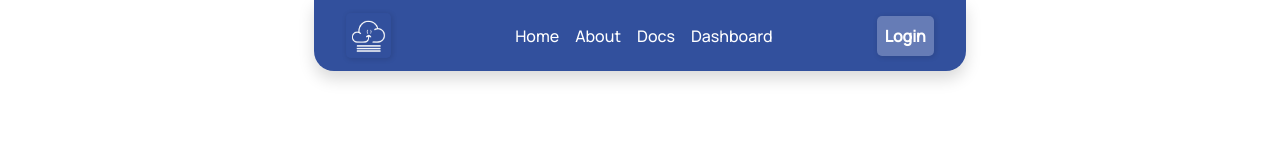
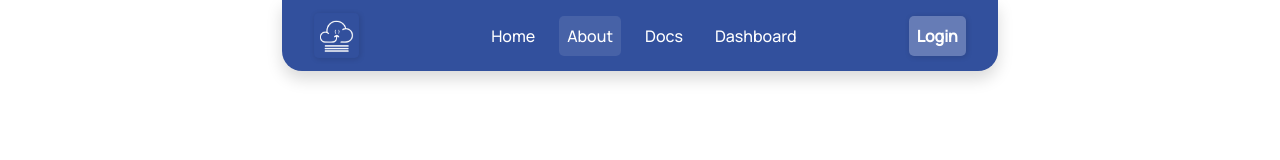
Before and after one commit to Hanif-adedotun/voltex, a React app in the folder voltex_react-app/: page /about in a window 1280 px wide. Shown: the top 160 px of the page. Built offline with nearby package versions, Linux system fonts and the light colour scheme; no server answers.

Commit message:
nav active and hover fixed

```diff
--- a/voltex_react-app/package.json
+++ b/voltex_react-app/package.json
@@ -48,5 +48,5 @@
       "last 1 safari version"
     ]
   },
-  "proxy": "http://localhost:8080/"
+  "proxy": "http://localhost:5000/"
 }
--- a/voltex_react-app/src/components/Dashboard/dashboard.js
+++ b/voltex_react-app/src/components/Dashboard/dashboard.js
@@ -75,7 +75,7 @@ import LogoAlt from "../images/logo2.png";
         document.title = "Dashboard - Voltex";
         // console.log( "User in local storage"+localStorage.getItem("user"));
         // console.log( "Table in local storage"+localStorage.getItem("table"));
-
+        this.props.setKey();
         let user = localStorage.getItem("user");
         let table = localStorage.getItem("table");
 
--- a/voltex_react-app/src/components/Navigation/nav.css
+++ b/voltex_react-app/src/components/Navigation/nav.css
@@ -13,9 +13,16 @@
 }
 .nav-l{
   color: white !important;
+  margin: auto .5em;
+  border-radius:  5px;
 }
 .nav-l:hover{
- border-bottom: 2px solid var(--primary) !important;
+  box-shadow: 1px 1px 5px 1px rgba(0, 0, 0, 0.2);
+}
+.nav-active{
+  background-color: rgba(255, 255, 255, 0.1);
+
+  color: white !important;
 }
 .nav-p{
   background-color: rgba(255, 255, 255, 0.25);
--- a/voltex_react-app/src/components/Navigation/nav.js
+++ b/voltex_react-app/src/components/Navigation/nav.js
@@ -1,7 +1,6 @@
 import React from 'react';
 import {Switch, Route, BrowserRouter as Router} from 'react-router-dom';
 import {Navbar, Nav} from 'react-bootstrap';
-import {PersonBoundingBox} from 'react-bootstrap-icons';
 
 import './nav.css';
 import Dashboard from '../Dashboard/dashboard';
@@ -17,14 +16,15 @@ class navigation extends React.Component{
     constructor(){
         super();
         this.state = {
-            imageUrl: null
+            imageUrl: null,
+            key: "home"
         };
     }
     componentDidMount(){
         this.getImage();//Get the image initially
-        // this.interval = setInterval(() => {
-        //     this.getImage();
-        //   }, 20000);//then check every minute 8 seconds for
+        this.interval = setInterval(() => {
+            this.getImage();
+          }, 8000);//then check every minute 8 seconds for
     }
 
     //function (getImage) get the user image from the database
@@ -58,6 +58,8 @@ class navigation extends React.Component{
 
     //function (render) Renders the views to the user
     render(){
+        let key = this.state.key;
+        console.log(key);
         return(
             <Router>
              <Navbar collapseOnSelect expand="md" sticky="top" className='nav-cus shadow'>
@@ -71,10 +73,10 @@ class navigation extends React.Component{
                     <Navbar.Toggle aria-controls="basic-navbar-nav" />
                     <Navbar.Collapse id="responsive-navbar-nav">
                     <Nav className="ml-auto">
-                        <Nav.Link href="/" className='nav-l'>Home</Nav.Link>
-                        <Nav.Link href="/about" className='nav-l'>About</Nav.Link>
-                        <Nav.Link href="/docs" className='nav-l'>Docs</Nav.Link>
-                        <Nav.Link href="/dashboard" className='nav-l'>Dashboard</Nav.Link>
+                        <Nav.Link href="/" className={`nav-l ${(key === 'home' ) ? 'nav-active': ''}`}>Home</Nav.Link>
+                        <Nav.Link href="/about" className={`nav-l ${(key === 'about') ? 'nav-active': ''}`} >About</Nav.Link>
+                        <Nav.Link href="/docs" className={`nav-l ${(key === 'docs') ? 'nav-active': ''}`}  >Docs</Nav.Link>
+                        <Nav.Link href="/dashboard" className={`nav-l ${(key === 'dashboard') ? 'nav-active': ''}`} >Dashboard</Nav.Link>
                     </Nav>
                     <Nav className="mr-auto">
                         <Nav.Link href="/profile" className={`nav-p ${(this.state.imageUrl) ? "img-c" : null}` } >{this.renderImage()}</Nav.Link>
@@ -85,12 +87,15 @@ class navigation extends React.Component{
                 <div className='content'>
                 <Switch >
                     <Route path='/' exact component={Home}/>
-                    <Route path='/about' exact component={About}/>
-                    <Route path='/dashboard' exact component={Dashboard}/>
-                    <Route path='/profile' exact component={Profile}/>
+                    <Route path='/about' exact><About setKey={() => this.setState({key: "about"})}/></Route>
+                    <Route path='/dashboard' exact><Dashboard setKey={() => this.setState({key: "dashboard"})}/></Route>
+                    <Route path='/profile' exact ><Profile setKey={() => this.setState({key: "profile"})}/></Route>
                     <Route path='/docs' exact component={() => {
                         window.location.href = 'https://voltex.readme.io';
                         document.title = "Documentation - Voltex";
+                        setTimeout(() => {
+                            this.setState({key: "docs"})
+                        }, 20)
                         return (
                             <div className="nav-docs-cont">
                                 <div className="nav-docs">
--- a/voltex_react-app/src/components/Profile/profile.js
+++ b/voltex_react-app/src/components/Profile/profile.js
@@ -39,6 +39,7 @@ class Profile extends React.Component{
     }
 
     componentDidMount(){
+        this.props.setKey();
         fetch('/api/users/login/profile')//fetch the data from our express server running on localhost:8080
         .then(res => res.json())//parse the data in json format
         .then(response => this.setState({user: response.user, authenticate: response.authenticate}, () => {this.renderuser();}))
--- a/voltex_react-app/src/components/about/about.js
+++ b/voltex_react-app/src/components/about/about.js
@@ -1,10 +1,14 @@
-import React, { useState } from 'react';
+import React, { useState, useEffect } from 'react';
 import {Container} from "react-bootstrap";
 import "./about.css";
 import { Slide, Bounce} from "react-awesome-reveal";
 
-function About(){
-     document.title = "About - Voltex";
+function About({setKey}){
+     useEffect(() => {
+          document.title = "About - Voltex";
+          setKey();
+        }, []);
+
      const [summary] = useState("Lorem ipsum dolor sit amet, consectetur adipiscing elit. Turpis commodo tellus amet venenatis. Accumsan neque sit malesuada mi imperdiet tincidunt. Luctus adipiscing id erat massa dignissim volutpat pellentesque. Mattis a nulla odio quisque risus proin.");
      const [list] = useState([
           "Lorem ipsum dolor sit amet, consectetur adipiscing",
```
